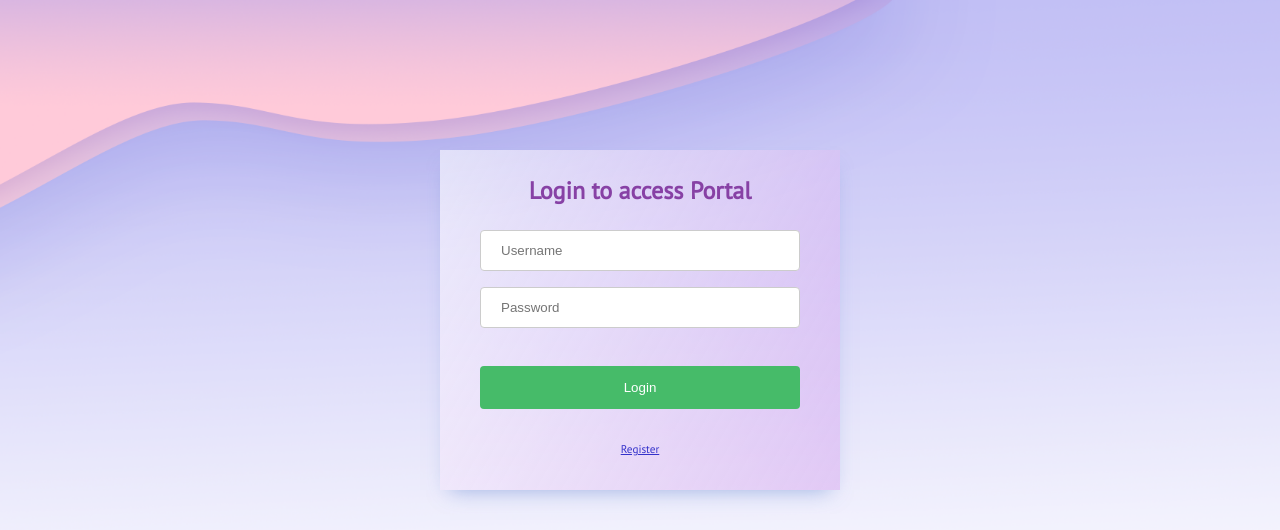
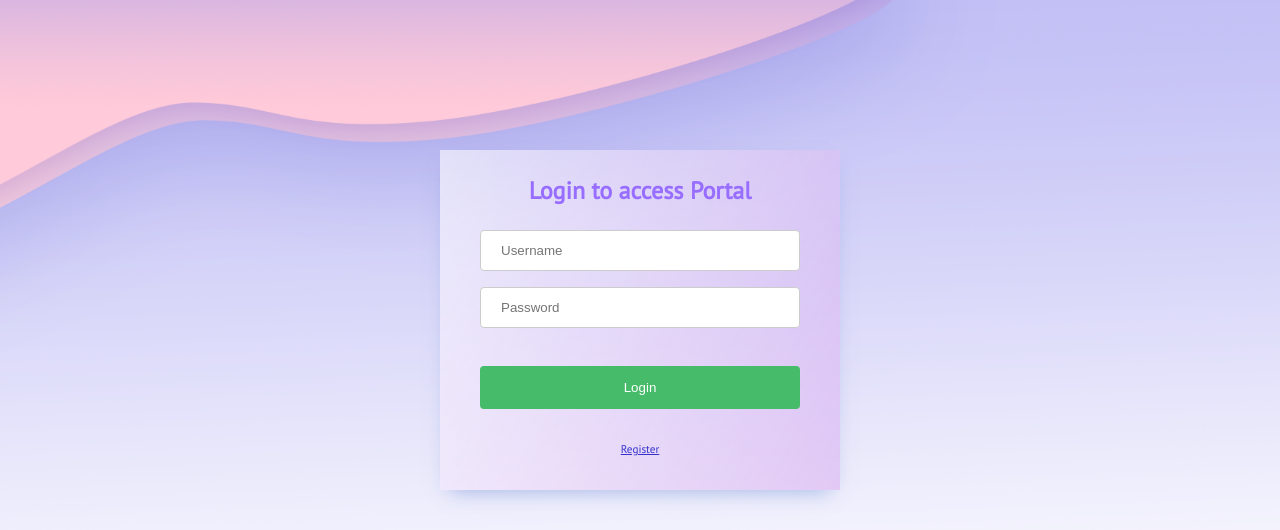
Before and after one commit to chaseahn/yizzly, a Flask app: page / in a window 1280 px wide. Shown: the top 530 px of the page. Run offline with Flask 2, Linux system fonts and the light colour scheme; parts of the project's set-up code (start-up, migrations or seed data) failed here and were passed over.

Commit message:
update commit2

```diff
--- a/run/src/static/css/login.css
+++ b/run/src/static/css/login.css
@@ -13,14 +13,14 @@ body {
 .login-container {
     width: 400px;
     height: 340px;
-    background-image: linear-gradient(120deg,  rgba(255, 255, 255, 0.582), rgb(207, 147, 235, .4));
+    background-image: linear-gradient(120deg,  rgba(255, 255, 255, 0.582), rgba(207, 147, 235, 0.4));
     box-shadow: 0px 10px 20px -10px rgba(76, 120, 203, 0.5);
     margin: 150px auto 0;
     text-align: center;
 }
 
 h1 {
-    color: rgb(135, 65, 165);
+    color: #976EFF;
     font-family: 'PT Sans', sans-serif;
     font-size: 1.5em;
     padding-top: 25px;
```
